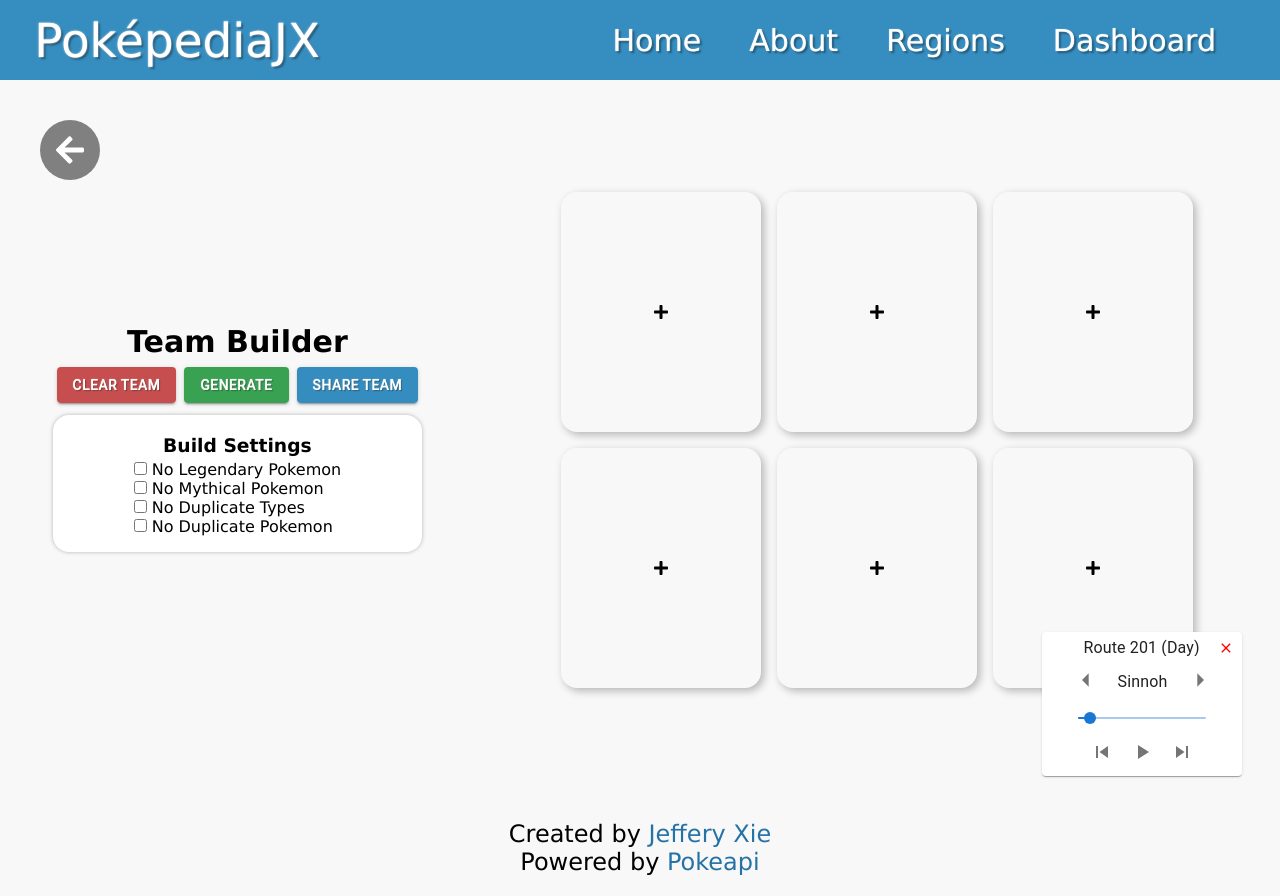
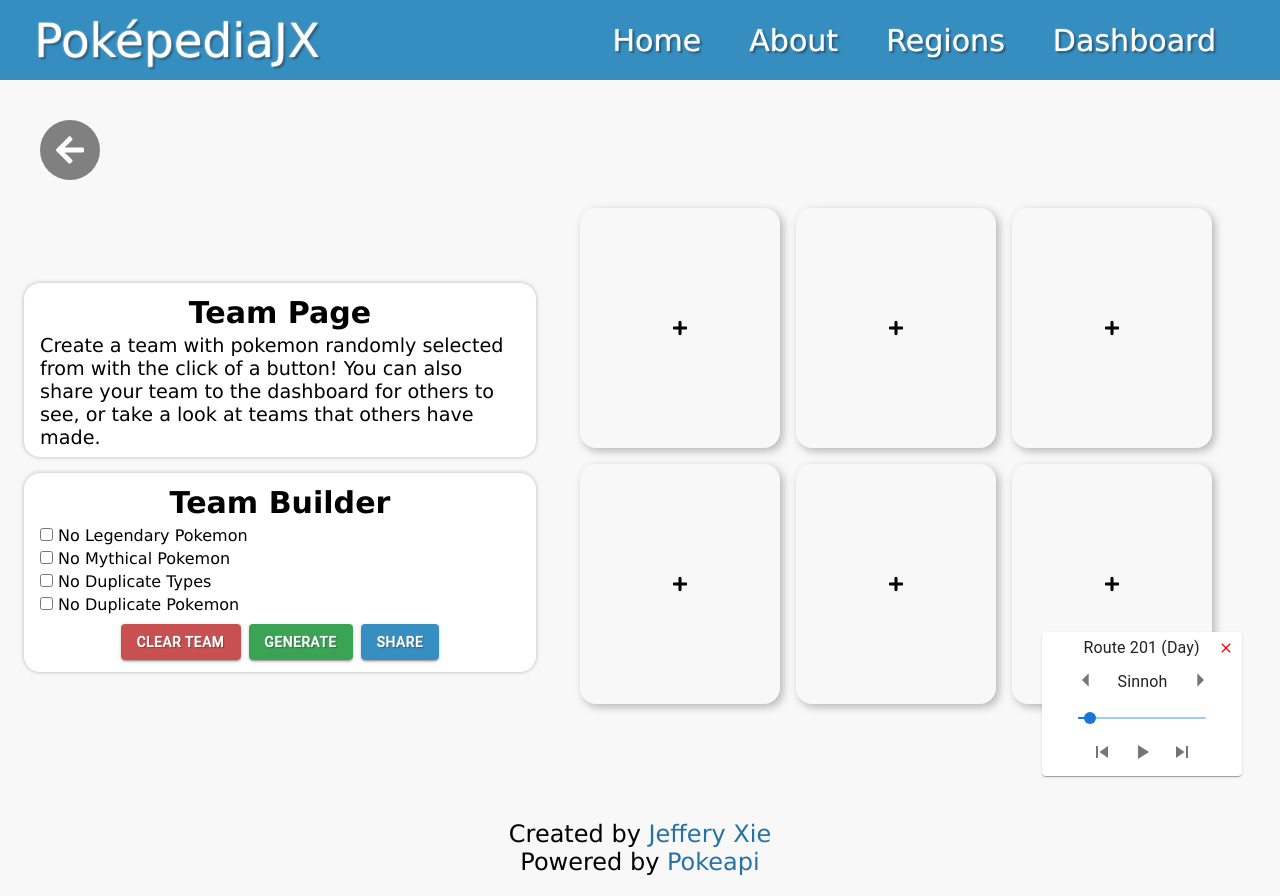
Before and after one commit to rJefferyXie/Pokepedia-React, a React (Create React App) app in the folder client/: page /team in a window 1280 px wide. Built offline with nearby package versions, Linux system fonts and the light colour scheme.

Commit message:
Changed team page layout.

```diff
--- a/client/src/components/Team/Team.css
+++ b/client/src/components/Team/Team.css
@@ -1,6 +1,6 @@
 #Team-container {
-    text-transform: capitalize;
     height: calc(100vh - 80px);
+    width: 100%;
     position: relative;
     margin: 80px auto 0px auto;
 }
@@ -12,17 +12,18 @@
 }
 
 #Team-right {
-    height: fit-content;
-    width: min(100%, 700px);
-    margin: auto;
+    height: min(100%, 480px);
+    width: min(100%, 720px);
+    margin: auto auto auto 0px;
 }
 
 #Team-left {
-    margin: auto;
-    width: fit-content;
+    height: min(100%, 480px);
+    margin: auto 0px auto auto;
+    width: min(40%, 720px);
 }
 
-#Team-header {
+.Team-header {
     margin: 4px auto;
 }
 
@@ -31,25 +32,43 @@
     margin: 4px auto;
 }
 
-#Team-settings-container {
+#Team-settings-container, #Team-description {
+    width: 100%;
     background-color: white;
     border-radius: 16px;
-    padding: 16px;
+    padding: 8px 1rem;
     box-shadow: 0px 0px 4px rgb(0, 0, 0, 27%);
     margin: 8px 0px;
 }
 
-#Settings-container {
-    margin: auto;
+#Team-description {
+    margin: auto 0px 8px 0px;
 }
 
-@media screen and (max-width: 960px) {
+#Description-p {
+    font-size: var(--step--1);
+}
+
+#Settings-container {
+    margin: auto 0px 4px;
+}
+
+.settings-label {
+    margin: 2px 0px;
+}
+
+@media screen and (max-width: 1080px) {
     #Team-container {
         flex-direction: column;
         height: 100%;
     }
 
     #Team-left {
-        margin: 60px auto 0px auto;
+        margin: 100px auto 0px auto;
+        width: 100%;
+    }
+
+    #Description-p {
+        font-size: var(--step-0);
     }
 }
--- a/client/src/components/Team/Team.js
+++ b/client/src/components/Team/Team.js
@@ -143,19 +143,22 @@ const Team = () => {
         <FontAwesomeIcon icon={faArrowLeft} style={{margin: "auto"}}></FontAwesomeIcon>
       </button>
       <div id="Team-left" className="flex-col">
-        <h2 id="Team-header">Team Builder</h2>
-        <div id="Team-button-container" className="button-container flex">
-          <Button variant="contained" className="mui-button" onClick={() => clearTeam()} style={{margin: "auto 4px", width: "fit-content", backgroundColor: "rgba(177, 6, 6, 0.7)"}}>Clear Team</Button>
-          <Button variant="contained" className="mui-button" onClick={() => generateTeam()} style={{margin: "auto 4px", width: "fit-content", backgroundColor: "rgba(9, 141, 42, 0.8)"}}>Generate</Button>
-          <Button variant="contained" className="mui-button" onClick={() => setSharing(true)} style={{margin: "auto 4px", width: "fit-content", backgroundColor: "rgba(6, 114, 177, 0.8)"}}>Share Team</Button>
+        <div id="Team-description" className="flex-col">
+          <h2 className="Team-header">Team Page</h2>
+          <p id="Description-p">{`Create a team with pokemon randomly selected from ${pokedex.region} with the click of a button! You can also share your team to the dashboard for others to see, or take a look at teams that others have made.`}</p>
         </div>
         <div id="Team-settings-container" className="flex-col">
-          <h3 id="Team-header">Build Settings</h3>
+          <h2 className="Team-header">Team Builder</h2>
           <div id="Settings-container" className="flex-col">
             <label className="settings-label"><input type="checkbox" defaultChecked={build.legendary} onClick={() => toggleLegendary()}></input> No Legendary Pokemon</label>
             <label className="settings-label"><input type="checkbox" defaultChecked={build.mythic} onClick={() => toggleMythic()}></input> No Mythical Pokemon</label>
             <label className="settings-label"><input type="checkbox" defaultChecked={build.types} onClick={() => toggleTypes()}></input> No Duplicate Types</label>
             <label className="settings-label"><input type="checkbox" defaultChecked={build.duplicates} onClick={() => toggleDuplicates()}></input> No Duplicate Pokemon</label>
+          </div>
+          <div id="Team-button-container" className="button-container flex">
+            <Button variant="contained" className="mui-button" onClick={() => clearTeam()} style={{margin: "auto 4px", width: "fit-content", backgroundColor: "rgba(177, 6, 6, 0.7)"}}>Clear Team</Button>
+            <Button variant="contained" className="mui-button" onClick={() => generateTeam()} style={{margin: "auto 4px", width: "fit-content", backgroundColor: "rgba(9, 141, 42, 0.8)"}}>Generate</Button>
+            <Button variant="contained" className="mui-button" onClick={() => setSharing(true)} style={{margin: "auto 4px", width: "fit-content", backgroundColor: "rgba(6, 114, 177, 0.8)"}}>Share</Button>
           </div>
         </div>
       </div>
```
